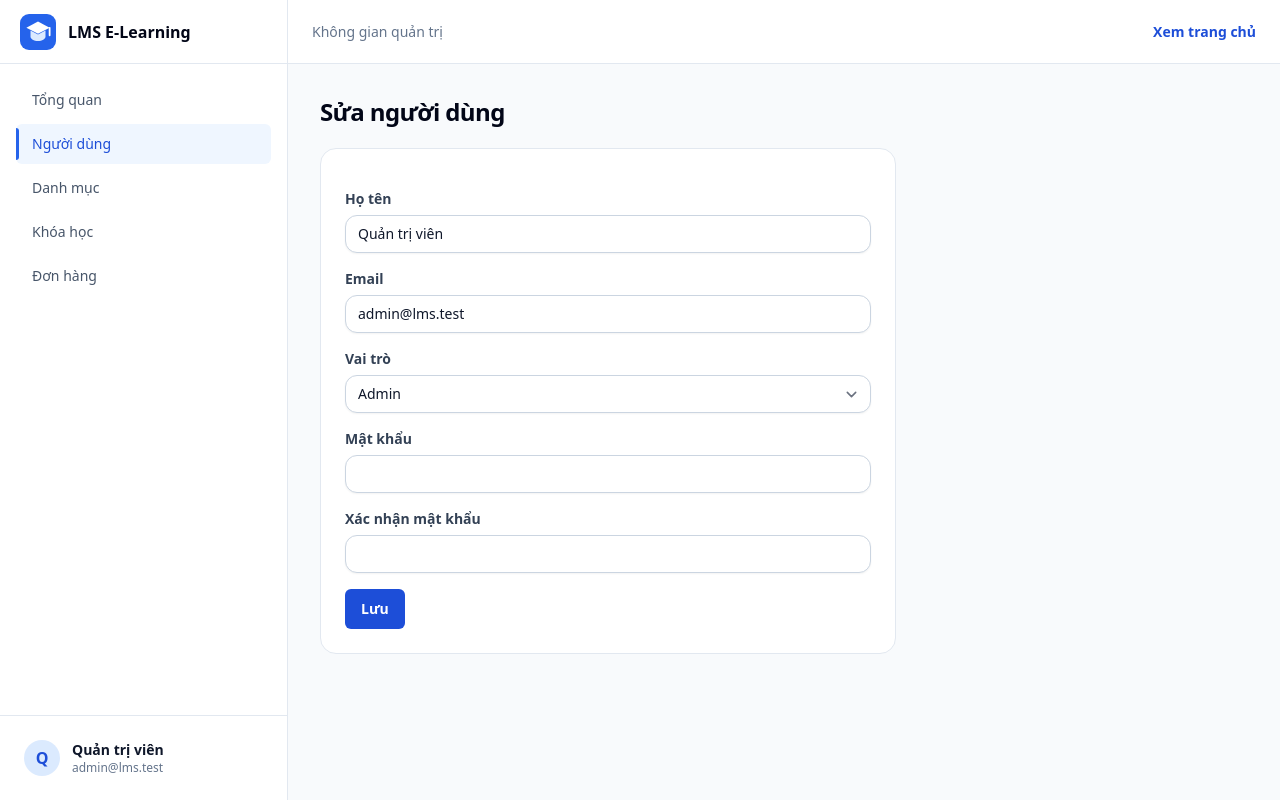
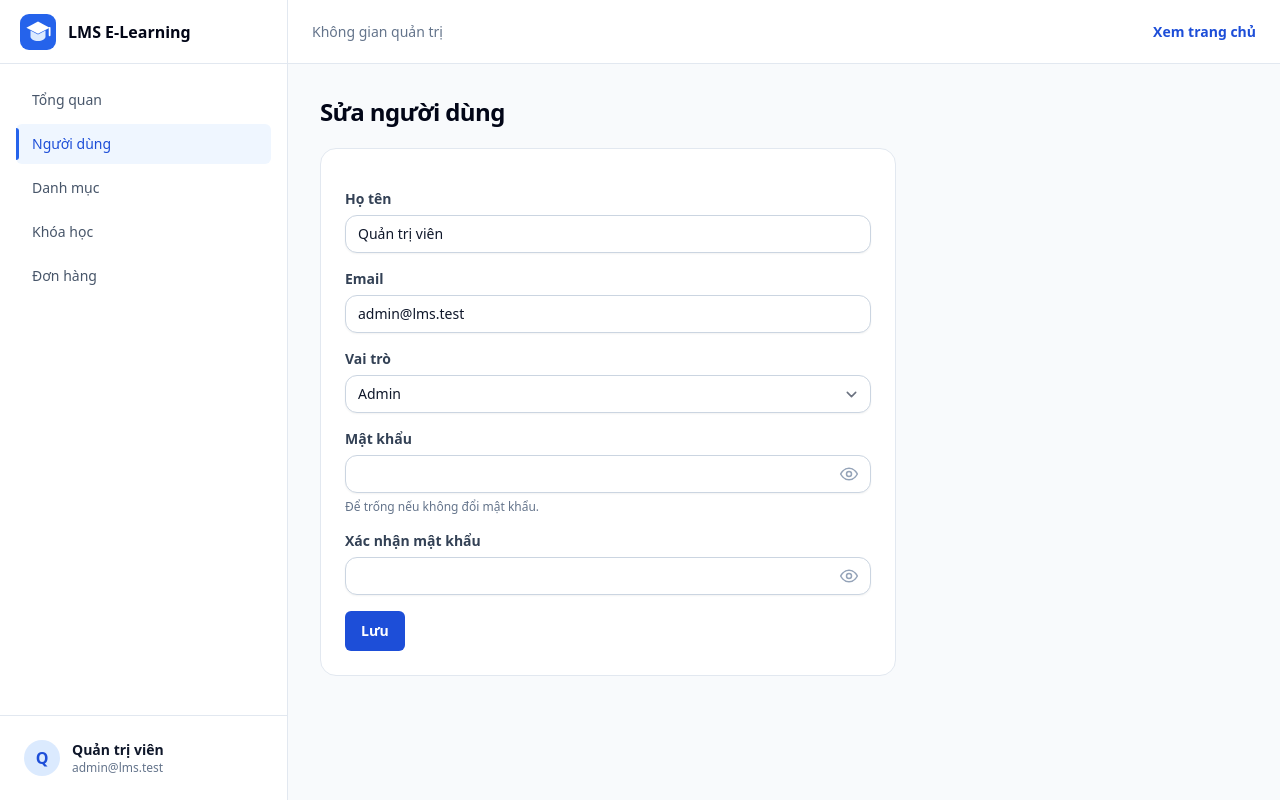
Before and after one commit to TanDoan1234/lms-elearning, a Laravel app: page /admin/users/1/edit in a window 1280 px wide. Run offline with Laravel 12, Linux system fonts and the light colour scheme; a user stored in the database is signed in; data comes from the database, SQL or seed files in the repository; style sheets or scripts are compiled from the project's sources; some libraries are stand-ins or nearby versions; some web fonts are replaced.

Commit message:
feat(admin): create users from a modal and add password visibility toggle
The add-user form opens in a modal on the users list and reopens with errors
and old input after a failed submit. Every password input gets a show/hide
button.

```diff
--- a/resources/css/app.css
+++ b/resources/css/app.css
@@ -36,3 +36,9 @@
 
 /* Restrained editorial surfaces use borders instead of elevated shadows. */
 .shadow-card, .shadow-lg, .shadow-xl, .shadow-2xl { box-shadow: none !important; }
+
+/* Hide the browser built-in password reveal button; the app renders its own toggle. */
+input[type="password"]::-ms-reveal,
+input[type="password"]::-ms-clear {
+    display: none;
+}
--- /dev/null
+++ b/resources/views/admin/users/_fields.blade.php
@@ -0,0 +1,7 @@
+{{-- Shared user form fields. $user is the model being edited (or a new User); $prefix keeps element ids unique when the form is rendered inside a modal on a page that has other inputs with the same names. --}}
+@php($prefix = $prefix ?? '')
+<x-input name="name" id="{{ $prefix }}name" label="Họ tên" :value="$user->name" autocomplete="name"/>
+<x-input name="email" id="{{ $prefix }}email" type="email" label="Email" :value="$user->email" autocomplete="off"/>
+<x-select name="role" id="{{ $prefix }}role" label="Vai trò">@foreach(['admin'=>'Admin','instructor'=>'Giảng viên','student'=>'Học viên'] as $v=>$l)<option value="{{ $v }}" @selected(old('role',$user->role ?? 'student')===$v)>{{ $l }}</option>@endforeach</x-select>
+<x-input name="password" id="{{ $prefix }}password" type="password" label="Mật khẩu" autocomplete="new-password" :help="$user->exists ? 'Để trống nếu không đổi mật khẩu.' : 'Tối thiểu 8 ký tự.'"/>
+<x-input name="password_confirmation" id="{{ $prefix }}password_confirmation" type="password" label="Xác nhận mật khẩu" autocomplete="new-password"/>
--- a/resources/views/admin/users/form.blade.php
+++ b/resources/views/admin/users/form.blade.php
@@ -1 +1 @@
-@extends('layouts.admin') @section('content')<h1 class="mb-5 text-2xl font-bold">{{ $user->exists?'Sửa':'Thêm' }} người dùng</h1><form method="POST" action="{{ $user->exists?route('admin.users.update',$user):route('admin.users.store') }}" class="max-w-xl space-y-4">@csrf @if($user->exists)@method('PUT')@endif<x-input name="name" label="Họ tên" :value="$user->name"/><x-input name="email" type="email" label="Email" :value="$user->email"/><x-select name="role" label="Vai trò">@foreach(['admin'=>'Admin','instructor'=>'Giảng viên','student'=>'Học viên'] as $v=>$l)<option value="{{ $v }}" @selected(old('role',$user->role)===$v)>{{ $l }}</option>@endforeach</x-select><x-input name="password" type="password" label="Mật khẩu"/><x-input name="password_confirmation" type="password" label="Xác nhận mật khẩu"/><x-button>Lưu</x-button></form>@endsection
+@extends('layouts.admin') @section('content')<h1 class="mb-5 text-2xl font-bold">{{ $user->exists?'Sửa':'Thêm' }} người dùng</h1><form method="POST" action="{{ $user->exists?route('admin.users.update',$user):route('admin.users.store') }}" class="max-w-xl space-y-4">@csrf @if($user->exists)@method('PUT')@endif @include('admin.users._fields',['user'=>$user])<x-button>Lưu</x-button></form>@endsection
--- a/resources/views/components/input.blade.php
+++ b/resources/views/components/input.blade.php
@@ -1 +1 @@
-@props(['name','label'=>null,'type'=>'text','help'=>null])<div>@if($label)<label for="{{ $attributes->get('id',$name) }}" class="form-label">{{ $label }}</label>@endif<input id="{{ $attributes->get('id',$name) }}" name="{{ $name }}" type="{{ $type }}" value="{{ $type === 'file' ? '' : old($name,$attributes->get('value')) }}" {{ $attributes->except(['value','id'])->class(['form-control','border-red-400 focus:border-red-500 focus:ring-red-500'=>$errors->has($name)]) }}>@if($help && !$errors->has($name))<p class="mt-1.5 text-xs text-slate-500">{{ $help }}</p>@endif @error($name)<p class="form-error" role="alert">{{ $message }}</p>@enderror</div>
+@props(['name','label'=>null,'type'=>'text','help'=>null])@php($isPassword = $type === 'password')<div>@if($label)<label for="{{ $attributes->get('id',$name) }}" class="form-label">{{ $label }}</label>@endif @if($isPassword)<div x-data="{ show: false }" class="relative">@endif<input id="{{ $attributes->get('id',$name) }}" name="{{ $name }}" type="{{ $type }}" @if($isPassword) x-bind:type="show ? 'text' : 'password'" @endif value="{{ in_array($type, ['file', 'password'], true) ? '' : old($name,$attributes->get('value')) }}" {{ $attributes->except(['value','id'])->class(['form-control','pr-11'=>$isPassword,'border-red-400 focus:border-red-500 focus:ring-red-500'=>$errors->has($name)]) }}>@if($isPassword)<x-password-toggle/></div>@endif @if($help && !$errors->has($name))<p class="mt-1.5 text-xs text-slate-500">{{ $help }}</p>@endif @error($name)<p class="form-error" role="alert">{{ $message }}</p>@enderror</div>
--- /dev/null
+++ b/resources/views/components/password-toggle.blade.php
@@ -0,0 +1,5 @@
+{{-- Show/hide button for a password input. Must sit inside a `relative` wrapper whose x-data defines `show`. --}}
+<button type="button" x-on:click="show = !show" class="absolute inset-y-0 right-0 grid w-11 place-items-center rounded-r-md text-slate-400 hover:text-slate-700 focus:outline-none focus-visible:text-primary-700" x-bind:aria-label="show ? 'Ẩn mật khẩu' : 'Hiện mật khẩu'" x-bind:aria-pressed="show.toString()" x-bind:title="show ? 'Ẩn mật khẩu' : 'Hiện mật khẩu'" aria-label="Hiện mật khẩu">
+    <svg x-show="!show" class="h-5 w-5" viewBox="0 0 24 24" fill="none" stroke="currentColor" stroke-width="1.8" stroke-linecap="round" stroke-linejoin="round" aria-hidden="true"><path d="M2 12s3.6-7 10-7 10 7 10 7-3.6 7-10 7S2 12 2 12Z"/><circle cx="12" cy="12" r="3"/></svg>
+    <svg x-show="show" x-cloak class="h-5 w-5" viewBox="0 0 24 24" fill="none" stroke="currentColor" stroke-width="1.8" stroke-linecap="round" stroke-linejoin="round" aria-hidden="true"><path d="M3 3l18 18"/><path d="M10.6 5.1A10.8 10.8 0 0 1 12 5c6.4 0 10 7 10 7a17.6 17.6 0 0 1-3.2 4.2"/><path d="M6.6 6.6C3.9 8.4 2 12 2 12s3.6 7 10 7a10 10 0 0 0 5.4-1.6"/><path d="M9.9 9.9a3 3 0 0 0 4.2 4.2"/></svg>
+</button>
```
Also changed, not shown: resources/views/admin/users/index.blade.php (+1 -1 lines), resources/views/components/text-input.blade.php (+14 -1 lines), tests/Feature/Content/AdminContentTest.php (+27 -0 lines).
